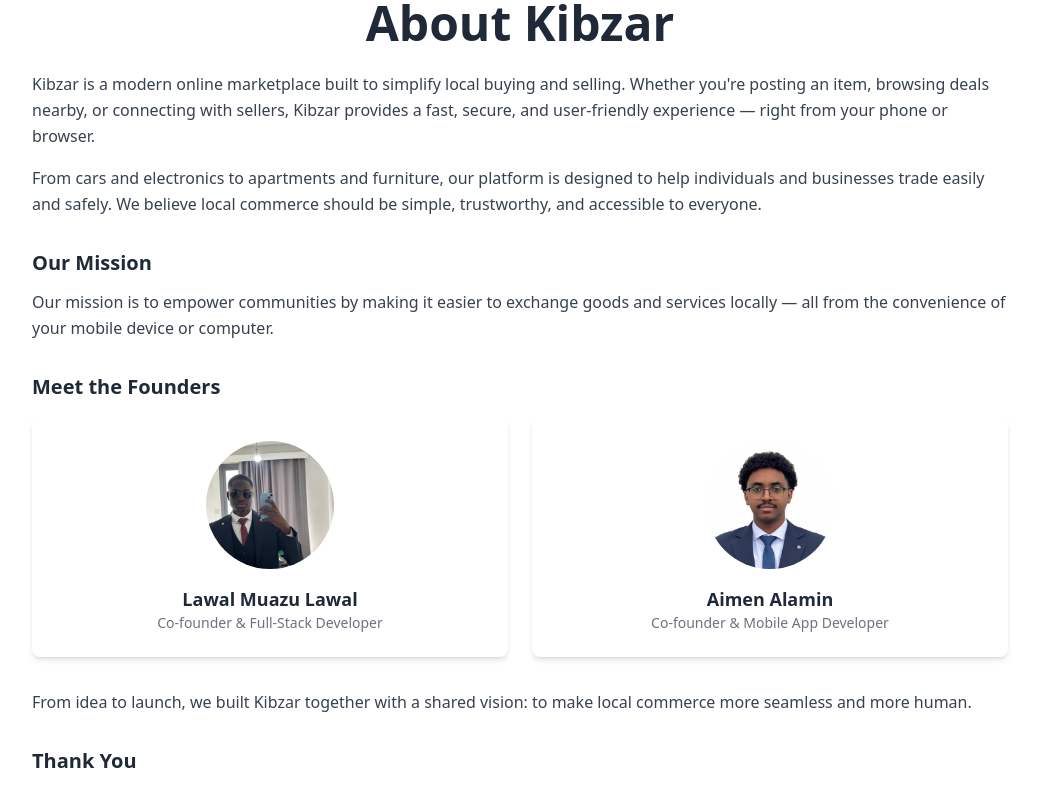
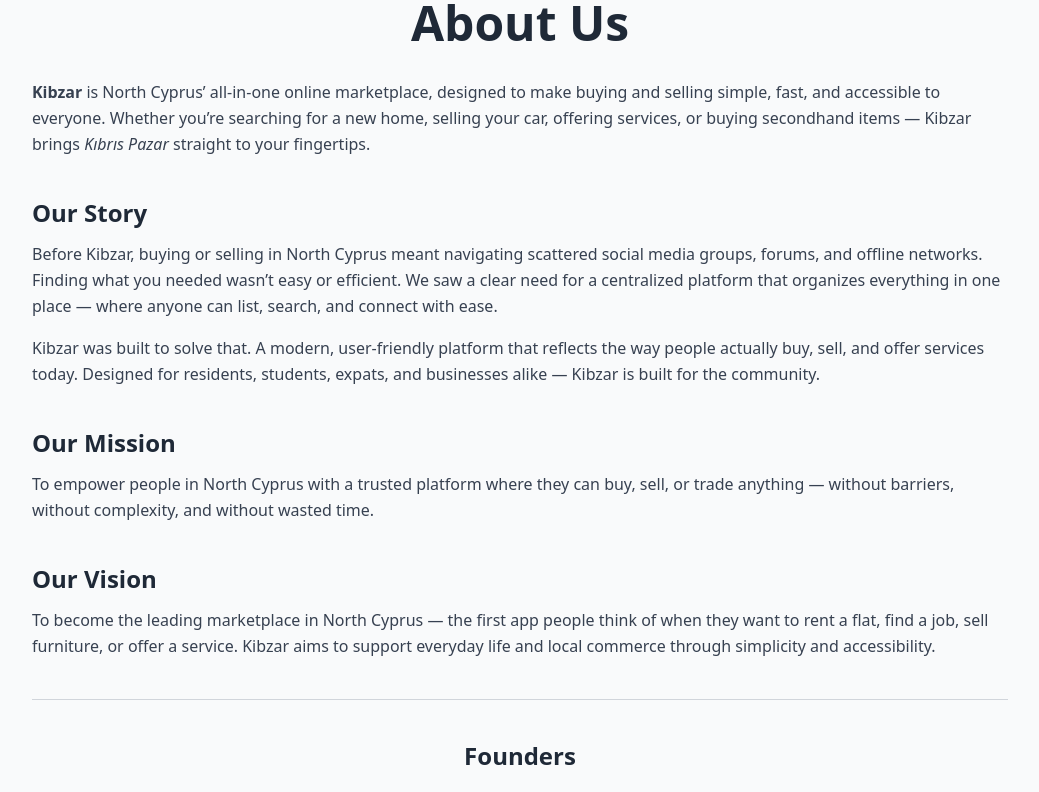
Before and after one commit to lawalmz/new-kibzar, a React (Create React App) app: page /AboutUs in a window 1280 px wide. Shown: the part 220-1012 px from the top of the page, without its empty margins (120-1159 px from the left). Built offline with nearby package versions, Linux system fonts and the light colour scheme; no server answers.

Commit message:
Still on modifications

```diff
--- a/src/component/Resuable/Footer.jsx
+++ b/src/component/Resuable/Footer.jsx
@@ -151,10 +151,7 @@
 
           </div>
         </div>
-        <div className="text-xs text-gray-600 mt-4 text-center">
-          Built by Muazu Lawal Lawal & Aimen Alamin
 
-        </div>
         <div className="mt-8 text-center text-xs md:text-sm">
           © {new Date().getFullYear()} Kibzar North Cyprus. All rights reserved.
         </div>
--- a/src/component/pages/AboutUs.jsx
+++ b/src/component/pages/AboutUs.jsx
@@ -2,73 +2,88 @@
 import Header from '../Resuable/Header';
 import Footer from '../Resuable/Footer';
 
-export default function AboutUs  ()  {
+export default function AboutUs() {
   return (
-    <div className="min-h-screen ">
+    <div className="min-h-screen bg-gray-50">
       <Header />
       <div className="max-w-5xl mx-auto p-6">
-      <h1 className="text-5xl font-bold text-center text-gray-800 mb-6">About Kibzar</h1>
+        {/* Title */}
+        <h1 className="text-5xl font-bold text-center text-gray-800 mb-8">
+          About Us
+        </h1>
 
+        {/* About Section */}
         <p className="text-gray-700 leading-relaxed mb-4">
-        Kibzar is a modern online marketplace built to simplify local buying and selling. Whether you're posting an item, browsing deals nearby, or connecting with sellers, Kibzar provides a fast, secure, and user-friendly experience — right from your phone or browser.
+          <strong>Kibzar</strong> is North Cyprus’ all-in-one online marketplace, designed to make buying and selling simple, fast, and accessible to everyone. Whether you’re searching for a new home, selling your car, offering services, or buying secondhand items — Kibzar brings <em>Kıbrıs Pazar</em> straight to your fingertips.
         </p>
 
+        {/* Story */}
+        <h2 className="text-2xl font-semibold text-gray-800 mt-10 mb-3">Our Story</h2>
         <p className="text-gray-700 leading-relaxed mb-4">
-        From cars and electronics to apartments and furniture, our platform is designed to help individuals and businesses trade easily and safely. We believe local commerce should be simple, trustworthy, and accessible to everyone.
+          Before Kibzar, buying or selling in North Cyprus meant navigating scattered social media groups, forums, and offline networks. Finding what you needed wasn’t easy or efficient. We saw a clear need for a centralized platform that organizes everything in one place — where anyone can list, search, and connect with ease.
+        </p>
+        <p className="text-gray-700 leading-relaxed mb-4">
+          Kibzar was built to solve that. A modern, user-friendly platform that reflects the way people actually buy, sell, and offer services today. Designed for residents, students, expats, and businesses alike — Kibzar is built for the community.
         </p>
 
-      <h2 className="text-xl font-semibold text-gray-800 mt-8 mb-3">Our Mission</h2>
+        {/* Mission */}
+        <h2 className="text-2xl font-semibold text-gray-800 mt-10 mb-3">Our Mission</h2>
         <p className="text-gray-700 leading-relaxed mb-4">
-        Our mission is to empower communities by making it easier to exchange goods and services locally — all from the convenience of your mobile device or computer.
+          To empower people in North Cyprus with a trusted platform where they can buy, sell, or trade anything — without barriers, without complexity, and without wasted time.
         </p>
 
-      <h2 className="text-xl font-semibold text-gray-800 mt-8 mb-3">Meet the Founders</h2>
+        {/* Vision */}
+        <h2 className="text-2xl font-semibold text-gray-800 mt-10 mb-3">Our Vision</h2>
+        <p className="text-gray-700 leading-relaxed mb-4">
+          To become the leading marketplace in North Cyprus — the first app people think of when they want to rent a flat, find a job, sell furniture, or offer a service. Kibzar aims to support everyday life and local commerce through simplicity and accessibility.
+        </p>
+
+        <div className="border-t border-gray-300 my-10" />
+
+        {/* Founders */}
+        <h2 className="text-2xl font-semibold text-gray-800 mb-6 text-center">Founders</h2>
         <div className="grid grid-cols-1 sm:grid-cols-2 gap-6 mt-4">
-        {/* Lawal */}
+          {/* Aimen */}
           <a
-          href="https://www.instagram.com/emzel__?igsh=d2VvMHJ6ZmI1eXQ4" // Replace with actual social link
+            href="https://www.linkedin.com/in/aimenalamin/"
             target="_blank"
             rel="noopener noreferrer"
             className="text-center bg-white shadow-md rounded-lg p-6 transform transition-transform hover:scale-105 hover:shadow-lg"
           >
             <img
-            src="/IMG_5259.jpg" // Replace with your actual image path
-            alt="Lawal Muazu Lawal"
+              src="/aimen.jpeg"
+              alt="Aimen Alamin"
               className="w-32 h-32 rounded-full mx-auto mb-4 object-cover"
             />
-          <h3 className="text-lg font-semibold text-gray-800">Lawal Muazu Lawal</h3>
-          <p className="text-sm text-gray-500">Co-founder & Full-Stack Developer</p>
+            <h3 className="text-lg font-semibold text-gray-800">Aimen Alamin</h3>
+            <p className="text-sm text-gray-500">Founder</p>
           </a>
 
-        {/* Friend */}
+          {/* Lawal */}
           <a
-          href="https://www.linkedin.com/in/aimenalamin/" // Replace with actual social link
+            href="https://www.instagram.com/emzel__?igsh=d2VvMHJ6ZmI1eXQ4"
             target="_blank"
             rel="noopener noreferrer"
             className="text-center bg-white shadow-md rounded-lg p-6 transform transition-transform hover:scale-105 hover:shadow-lg"
           >
             <img
-            src="/aimen.jpeg" // Replace with your actual image path
-            alt="Aimen Alamin"
+              src="/IMG_5259.jpg"
+              alt="Lawal Muazu Lawal"
               className="w-32 h-32 rounded-full mx-auto mb-4 object-cover"
             />
-          <h3 className="text-lg font-semibold text-gray-800">Aimen Alamin</h3>
-          <p className="text-sm text-gray-500">Co-founder & Mobile App Developer</p>
+            <h3 className="text-lg font-semibold text-gray-800">Lawal Muazu Lawal</h3>
+            <p className="text-sm text-gray-500">Co-Founder</p>
           </a>
         </div>
 
-      <p className="text-gray-700 leading-relaxed mt-8">
-        From idea to launch, we built Kibzar together with a shared vision: to make local commerce more seamless and more human.
+        <div className="border-t border-gray-300 my-10" />
+
+        {/* Closing Line */}
+        <p className="text-gray-700 text-center leading-relaxed mt-6">
+          Start exploring <strong>Kibzar</strong> today — your marketplace in North Cyprus.
         </p>
-
-      <h2 className="text-xl font-semibold text-gray-800 mt-8 mb-3">Thank You</h2>
-      <p className="text-gray-700 leading-relaxed">
-        Thank you for being part of the Kibzar community. We’re just getting started, and we look forward to growing with you.
-      </p>
-
-
       </div>
       <Footer />
     </div>
   );
-};
+}
```
Lines whose indentation alone changed are shown as unchanged.
